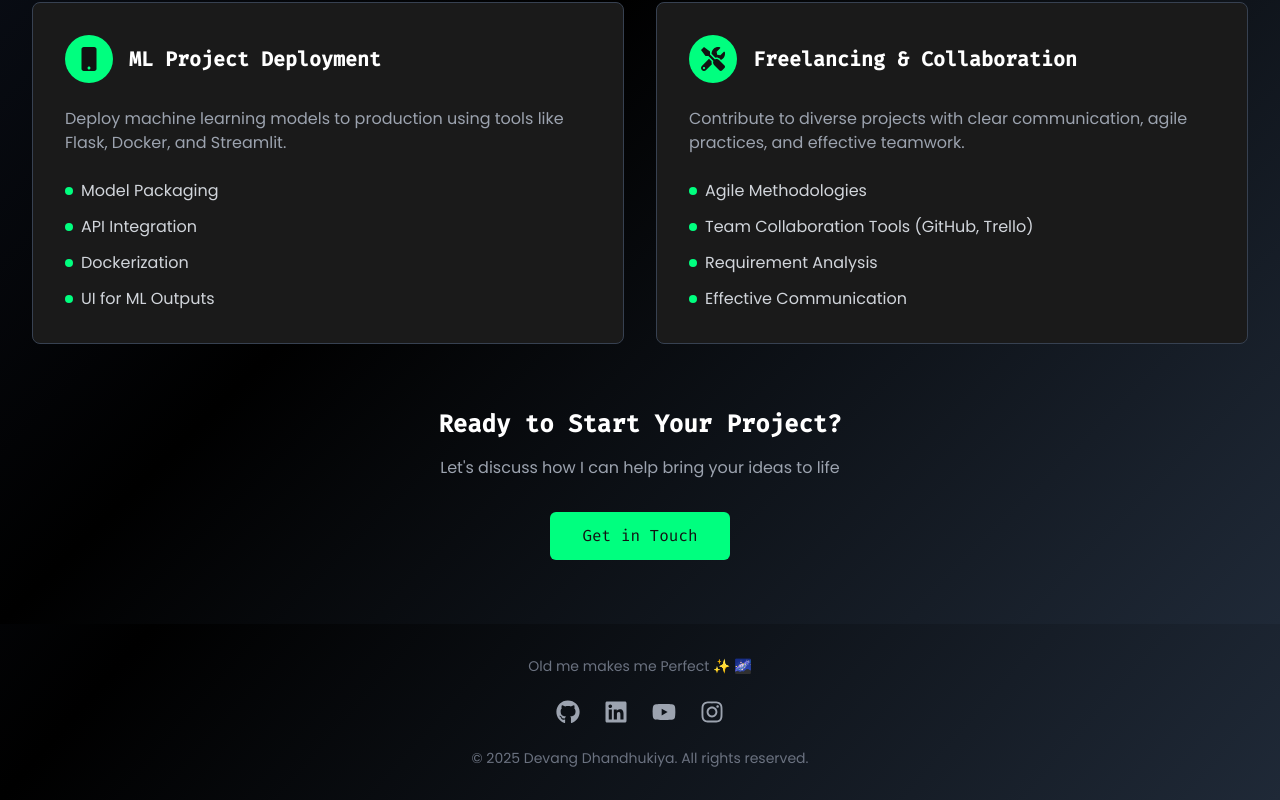
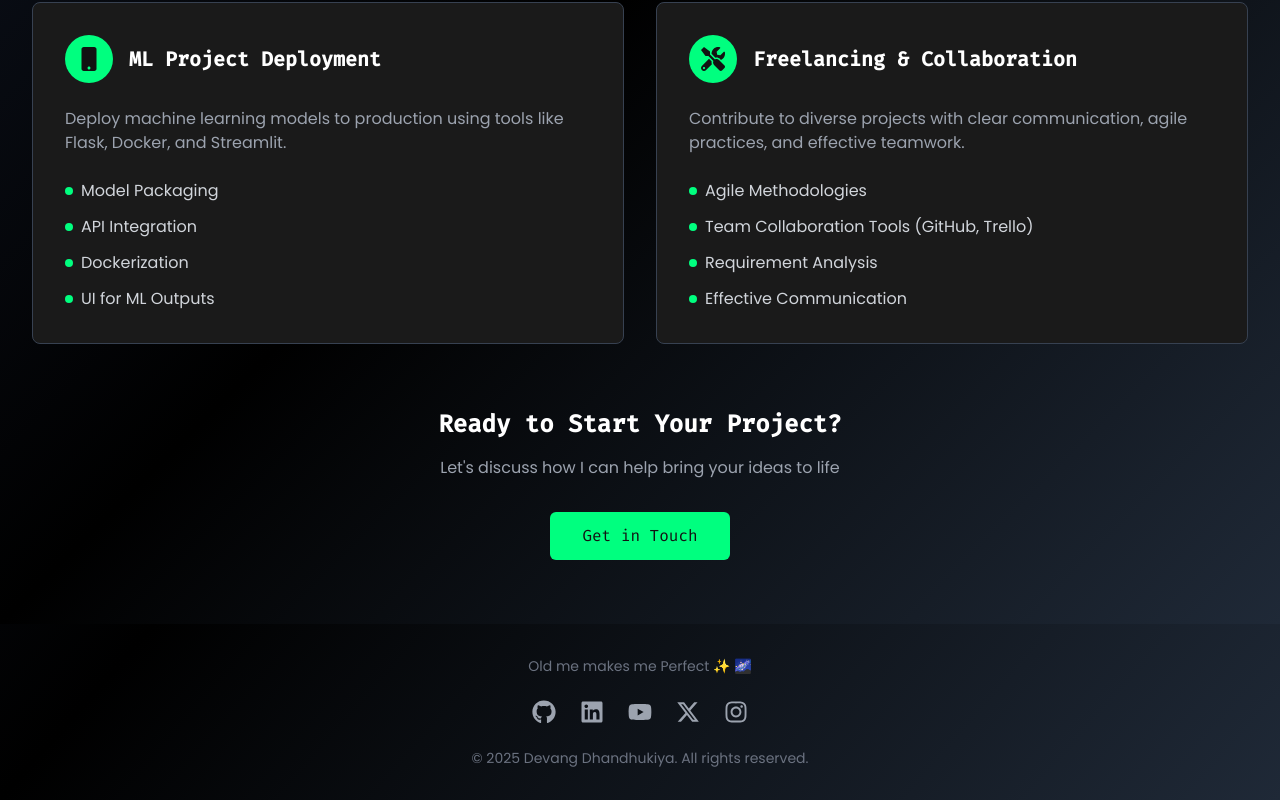
Before and after one commit to DEVang0876/Portfolio-Site, a React (Vite) app: page /hire-me in a window 1280 px wide. Shown: the part 656-1456 px from the top of the page. Built offline with nearby package versions, Linux system fonts and the light colour scheme.

Commit message:
Update Twitter link in Footer component

```diff
--- a/src/components/Footer.jsx
+++ b/src/components/Footer.jsx
@@ -5,7 +5,7 @@ const Footer = () => {
     { icon: FaGithub, href: 'https://github.com/DEvang0876' },
     { icon: FaLinkedin, href: 'https://www.linkedin.com/in/devang0876/' },
     { icon: FaYoutube, href: 'https://www.youtube.com/@devangdevf0876' },
-    //{ icon: FaXTwitter, href: 'https://x.com/DhairyaGothi3' },
+    { icon: FaXTwitter, href: 'https://x.com/DevangDhandhuk1' },
     { icon: FaInstagram, href: 'https://www.instagram.com/_deviiinee__/' },
     //{ icon: FaDiscord, href: 'https://discord.com/users/dhairyagothi' },
   ];
```
